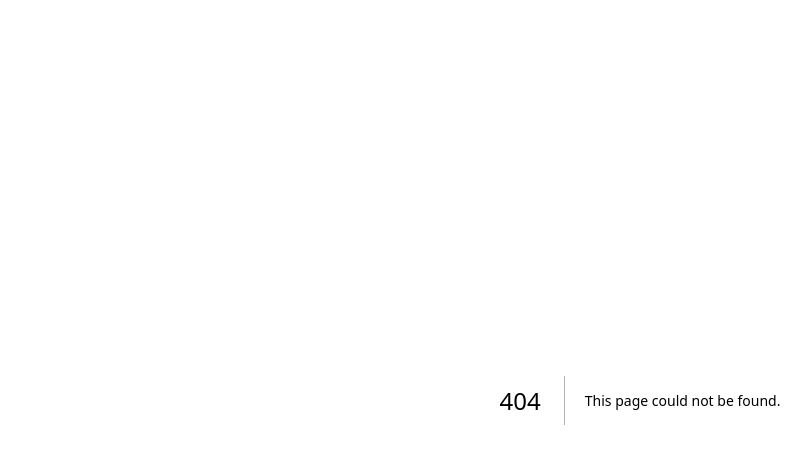
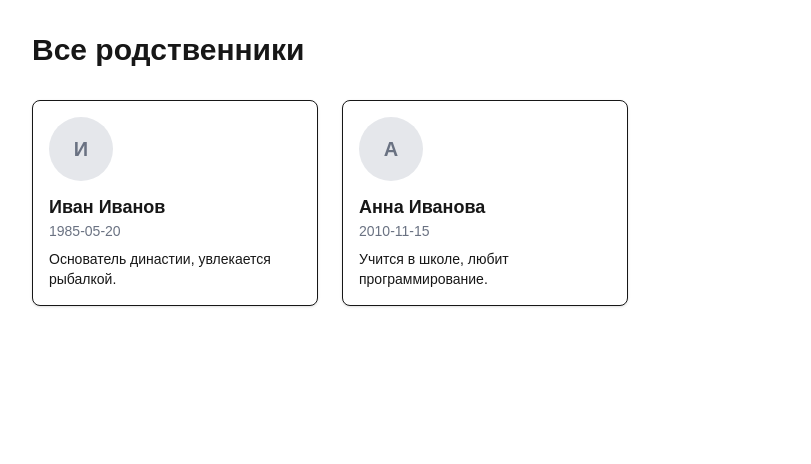
Before and after one commit to Onepunchman-Frg/family-tree, a Next.js app: page /people in a window 1280 px wide. Before the commit this address had no page. Shown: the top 464 px of the page, without its empty margins (0-811 px from the left). Built offline with nearby package versions, Linux system fonts and the light colour scheme.

Commit message:
feat: add person type, mock data and people list page

```diff
--- /dev/null
+++ b/src/app/people/page.tsx
@@ -0,0 +1,16 @@
+import { MOCK_PEOPLE } from "@/constants/mockData";
+import { PersonCard } from "@/components/PersonCard";
+
+export default function PeoplePage() {
+  return (
+    <main className="p-8">
+      <h1 className="text-3xl font-bold mb-8">Все родственники</h1>
+
+      <div className="grid grid-cols-1 sm:grid-cols-2 md:grid-cols-3 lg:grid-cols-4 gap-6">
+        {MOCK_PEOPLE.map((person) => (
+          <PersonCard key={person.id} person={person} />
+        ))}
+      </div>
+    </main>
+  );
+}
--- /dev/null
+++ b/src/components/PersonCard.tsx
@@ -0,0 +1,20 @@
+import { Person } from "@/types/person";
+
+interface Props {
+  person: Person;
+}
+
+export const PersonCard = ({ person }: Props) => {
+  return (
+    <div className="border p-4 rounded-lg shadow-sm hover:shadow-md transition-shadow bg-white">
+      <div className="w-16 h-16 bg-gray-200 rounded-full mb-3 flex items-center justify-center text-xl font-bold text-gray-500">
+        {person.firstName[0]}
+      </div>
+      <h3 className="font-bold text-lg">
+        {person.firstName} {person.lastName}
+      </h3>
+      <p className="text-sm text-gray-500">{person.birthDate}</p>
+      <p className="mt-2 text-sm line-clamp-2">{person.description}</p>
+    </div>
+  );
+};
--- /dev/null
+++ b/src/constants/mockData.ts
@@ -0,0 +1,26 @@
+import { Person } from "@/types/person";
+
+export const MOCK_PEOPLE: Person[] = [
+  {
+    id: "1",
+    firstName: "Иван",
+    lastName: "Иванов",
+    gender: "male",
+    birthDate: "1985-05-20",
+    description: "Основатель династии, увлекается рыбалкой.",
+    parents: [],
+    children: ["2"],
+    spouses: [],
+  },
+  {
+    id: "2",
+    firstName: "Анна",
+    lastName: "Иванова",
+    gender: "female",
+    birthDate: "2010-11-15",
+    description: "Учится в школе, любит программирование.",
+    parents: ["1"],
+    children: [],
+    spouses: [],
+  },
+];
--- /dev/null
+++ b/src/types/person.ts
@@ -0,0 +1,15 @@
+export type Gender = "male" | "female" | "other";
+
+export interface Person {
+  id: string;
+  firstName: string;
+  lastName: string;
+  photoUrl?: string;
+  birthDate: string;
+  gender: Gender;
+  description?: string;
+  // Пока оставим связи простыми массивами ID
+  parents: string[];
+  children: string[];
+  spouses: string[];
+}
```
